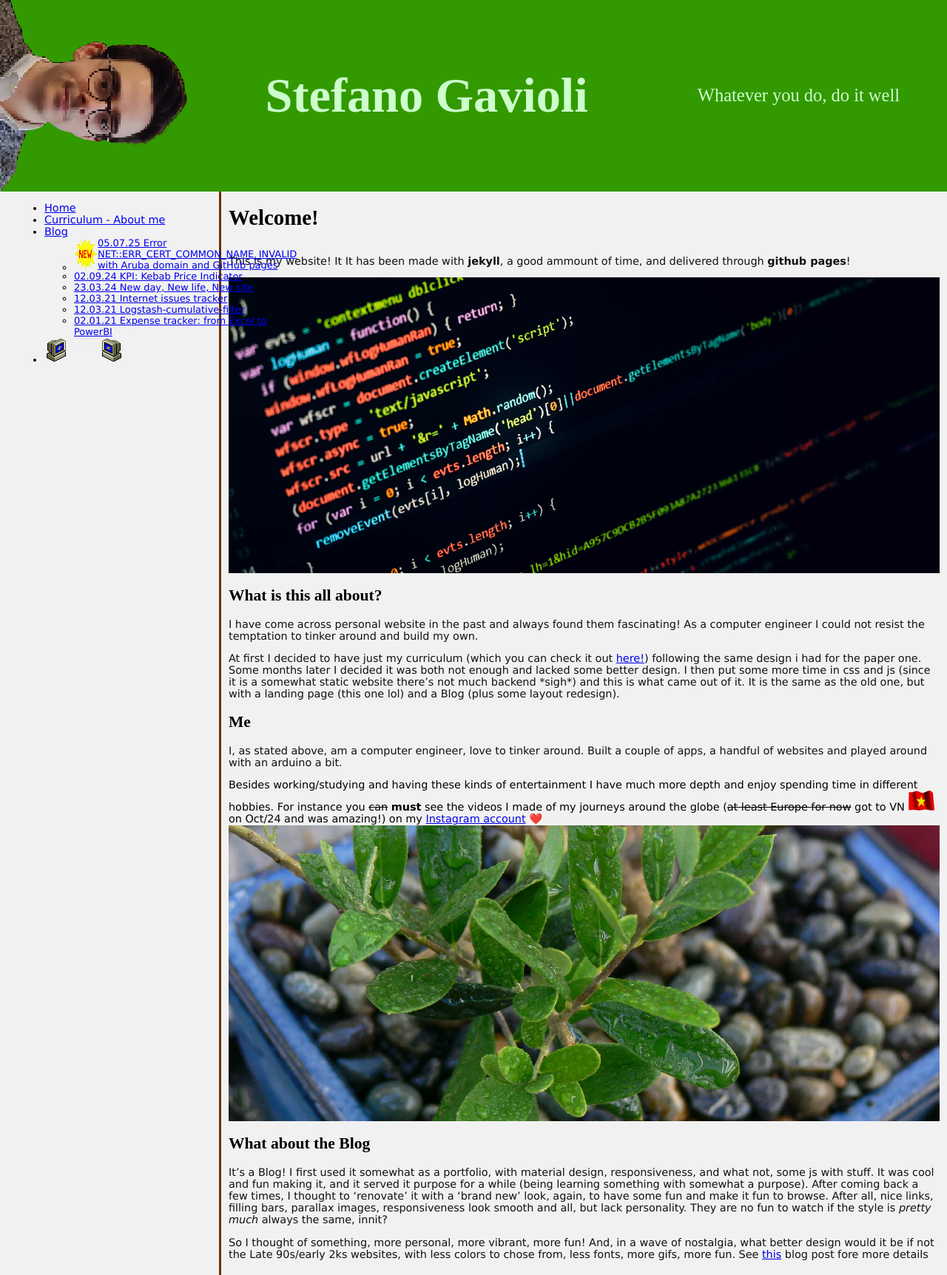
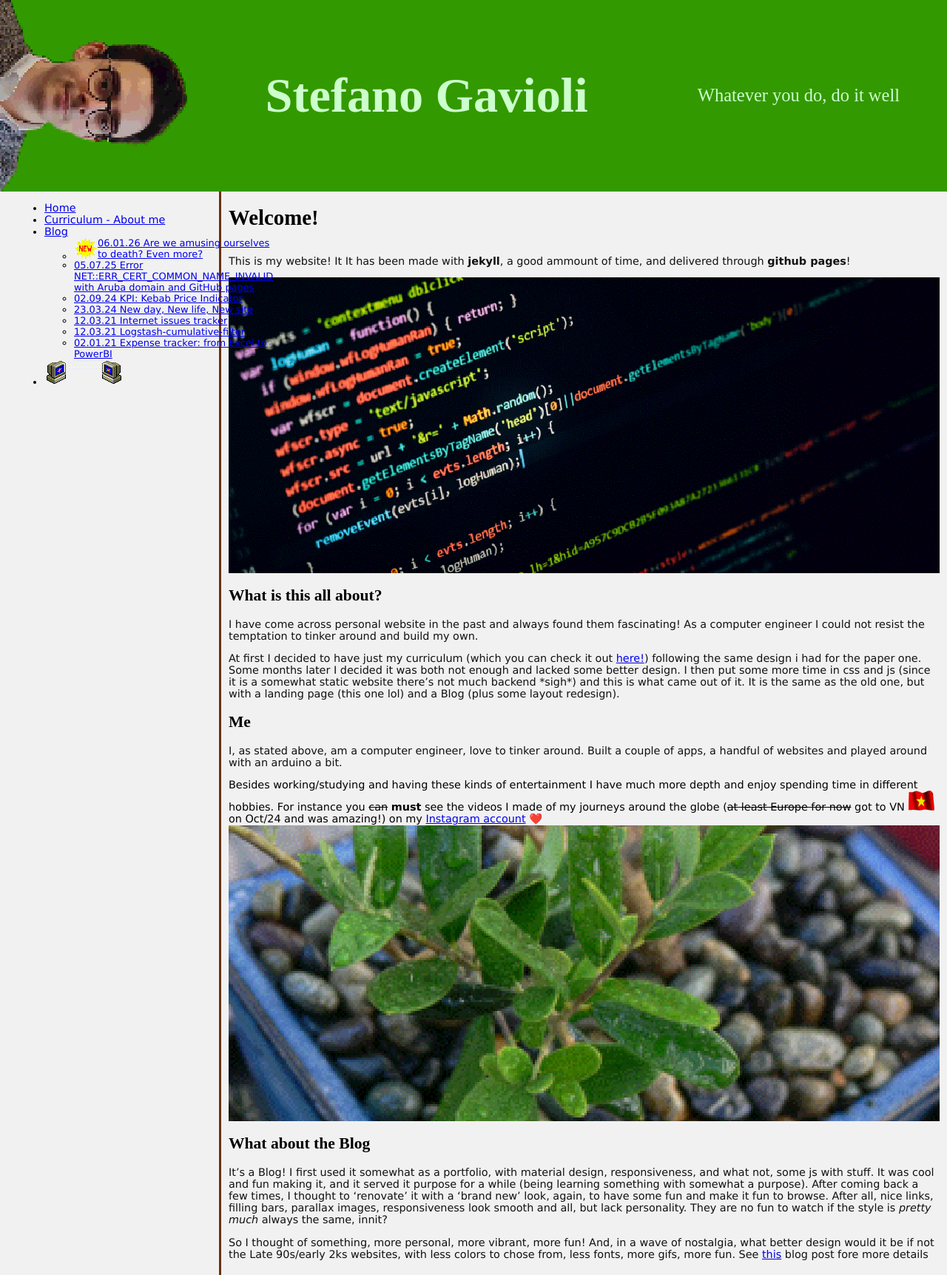
Before and after one commit to deletX/stefanogavioli.github.com, a Jekyll site: the page built from index.md, in a window 1280 px wide. Shown: the whole page at 74% size. Built offline with Jekyll 4.4.1, drawn with Linux system fonts in a browser that asks for light colours.

Commit message:
Added some retroization, added new wip post and custom stuff

```diff
--- a/_includes/header.html
+++ b/_includes/header.html
@@ -8,7 +8,7 @@
     </div>
 
     <div class="motto">
-        <span style="font-family: Vivaldi, cursive;">
+        <span>
             Whatever you do, do it well
         </span>
     </div>
--- /dev/null
+++ b/_posts/2026-01-06-Are-we-amusing-ourselves-to-death-even-more.markdown
@@ -0,0 +1,20 @@
+---
+layout: post
+
+ogtype: article
+
+title:  "Are we amusing ourselves to death? Even more?"
+date:   2026-01-06 17:55:00 +0200
+
+categories: life
+description: WIP
+ogdescription: WIP
+excerpt_separator: <!--more-->
+---
+<!--more-->
+<link rel="stylesheet" href="/assets/css/older.css">
+Welcome to this little experiment where, for the purpose of the following dissertation, through the magic of CSS, the layout of this page has been magically brought back some more years to _simpler times_ so to <s>speak</s> write. <br>
+If you read so far and your attention endured for ~8s fo far good job! If you're tired or generally would like to go back feel free to return to the [home page](/). If you like this format better than the _recenter_ one let me know writing [an email](mailto:stefano@stefanogavioli.eu) :-)
+
+
+WIP
--- a/_sass/main.scss
+++ b/_sass/main.scss
@@ -65,6 +65,7 @@
     height: 100%;
     display: flex;
     align-items: center;
+    font-family: Vivaldi, cursive;
 }
 
 .contact-me {
--- /dev/null
+++ b/_sass/older.scss
@@ -0,0 +1,84 @@
+body {
+    font-family: serif;
+    font-size: 1em;
+    background-color: silver;
+    margin: 8px;
+
+}
+.post-ending::before {
+    content:"From Europe with Love <3"
+}
+
+.post-ending * {
+    display:none
+}
+
+.post-ending {
+    font-style:italic;
+    margin-left: 0px
+}
+
+//override required by display being already defined
+.gif.euflag {
+    display: none
+}
+
+hr {
+    background-color: default;
+    height: auto;
+}
+
+.content > h6{
+    display:none
+}
+
+
+.main {
+    width: auto;
+    position: inherit;
+    display: inherit;
+    height: auto;
+}
+
+.menu {
+    display: none
+}
+
+.content {
+    width: inherit;
+    padding: inherit;
+    overflow-y: auto;
+    max-height: inherit;
+}
+
+.header {
+    background-color: teal;
+    color: white;
+    position: inherit;
+    display: inherit;
+    padding: 8px;
+    width: initial;
+}
+
+.site-pic{
+    display:none;
+}
+
+.name-and-pic-container {
+    display: inherit
+}
+
+.name {
+    margin-left: 0px;
+}
+
+.site_holder {
+    width: 100%;
+    height: 100%;
+    position: inherit;
+}
+
+.motto {
+    font-family: serif;
+    font-style: italic;
+}
--- /dev/null
+++ b/assets/css/older.scss
@@ -0,0 +1,3 @@
+---
+---
+@import "older";
--- a/index.md
+++ b/index.md
@@ -14,7 +14,7 @@
 
 <div
     style="background-image:
-           url('/assets/img/code-background.webp'); " class="responsive_image"></div>
+           url('/assets/img/code-background-r.webp'); " class="responsive_image"></div>
 ## What is this all about?
 I have come across personal website in the past and always found them fascinating! As a computer engineer I could not resist the temptation to tinker around and build my own.
 
@@ -29,7 +29,7 @@
 
 <div
     style="background-image:
-           url('/assets/img/tree2.webp');" class="responsive_image"></div>
+           url('/assets/img/tree2-r.bmp');" class="responsive_image"></div>
 ## What about the Blog
 It's a Blog! I first used it somewhat as a portfolio, with material design, responsiveness, and what not, some js with stuff. It was cool and fun making it, and it served it purpose for a while (being learning something with somewhat a purpose). After coming back a few times, I thought to 'renovate' it with a 'brand new' look, again, to have some fun and make it fun to browse. After all, nice links, filling bars, parallax images, responsiveness look smooth and all, but lack personality. They are no fun to watch if the style is _pretty much_ always the same, innit?
 
```
Also changed, not shown: assets/img/code-background-r.webp (added), assets/img/kebab.webp, assets/img/me.webp, assets/img/tree2-r.bmp (added), assets/img/tree2-r.webp (added).
